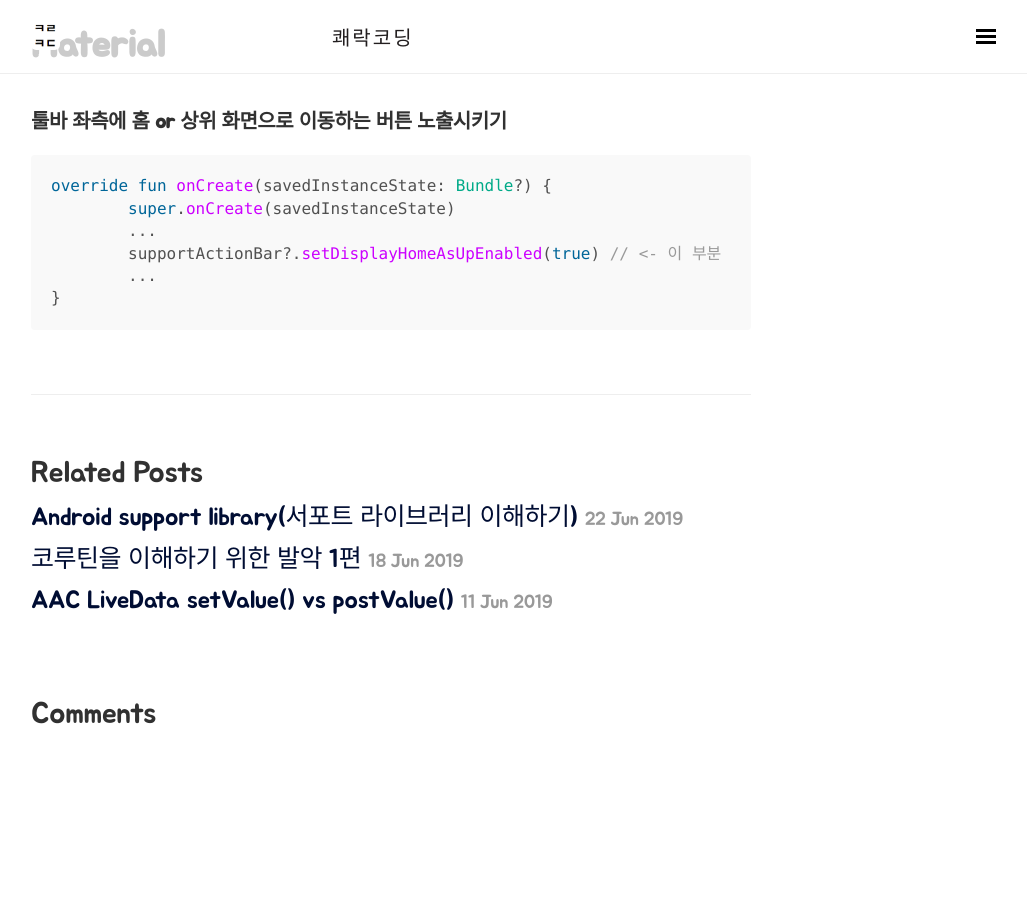
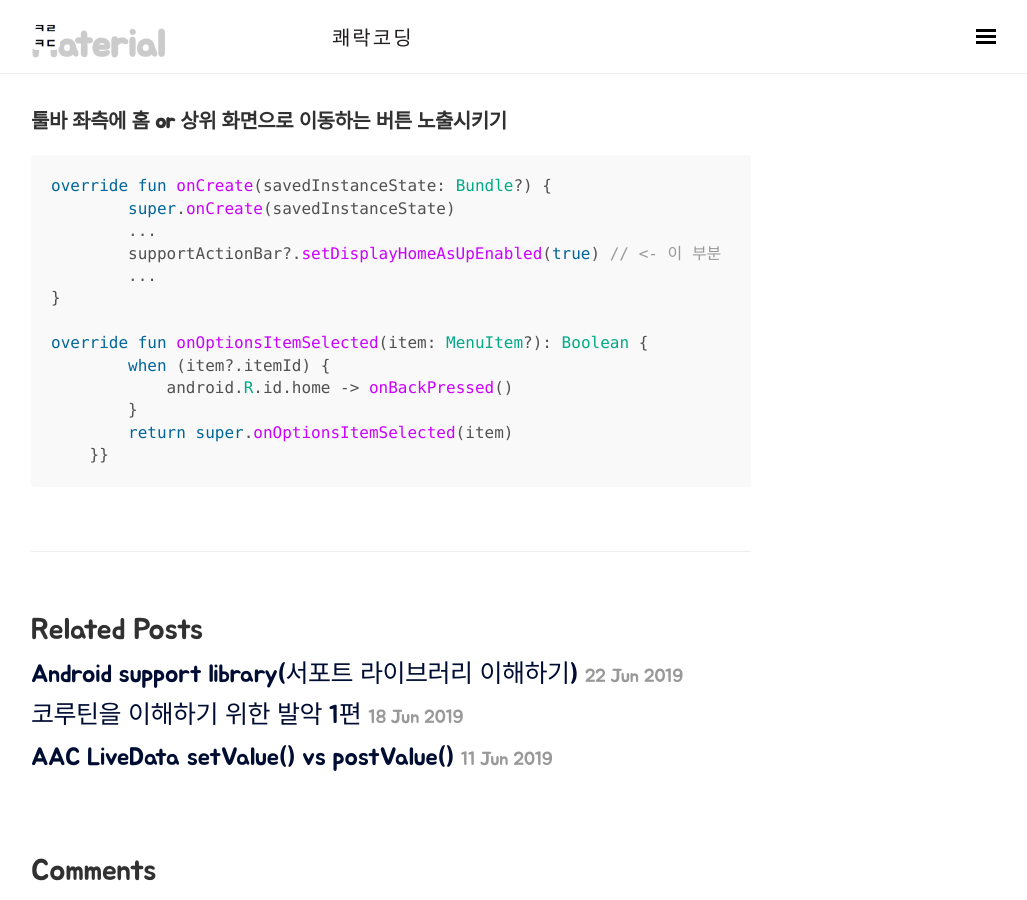
Before and after one commit to wooooooak/wooooooak.github.io, a Jekyll site: the page built from _posts/android/2019-06-14-android메모.md, in a window 1280 px wide and 900 px high, scrolled down 2448 px. Shown: the whole window, without its empty margins (249-1276 px from the left). Built offline with Jekyll 4.4.1, drawn with Linux system fonts in a browser that asks for light colours; nearby versions of some CDN libraries; some web fonts are replaced; comment, search, counter and statistics services are not loaded; before the commit the page ends 3192 px from its top, so only the background shows below that.

Commit message:
안드로이드 메모

````diff
--- a/_posts/android/2019-06-14-android메모.md
+++ b/_posts/android/2019-06-14-android메모.md
@@ -93,4 +93,11 @@ override fun onCreate(savedInstanceState: Bundle?) {
         supportActionBar?.setDisplayHomeAsUpEnabled(true) // <- 이 부분
         ...
 }
+
+override fun onOptionsItemSelected(item: MenuItem?): Boolean {
+        when (item?.itemId) {
+            android.R.id.home -> onBackPressed()
+        }
+        return super.onOptionsItemSelected(item)
+    }}
 ```
````
